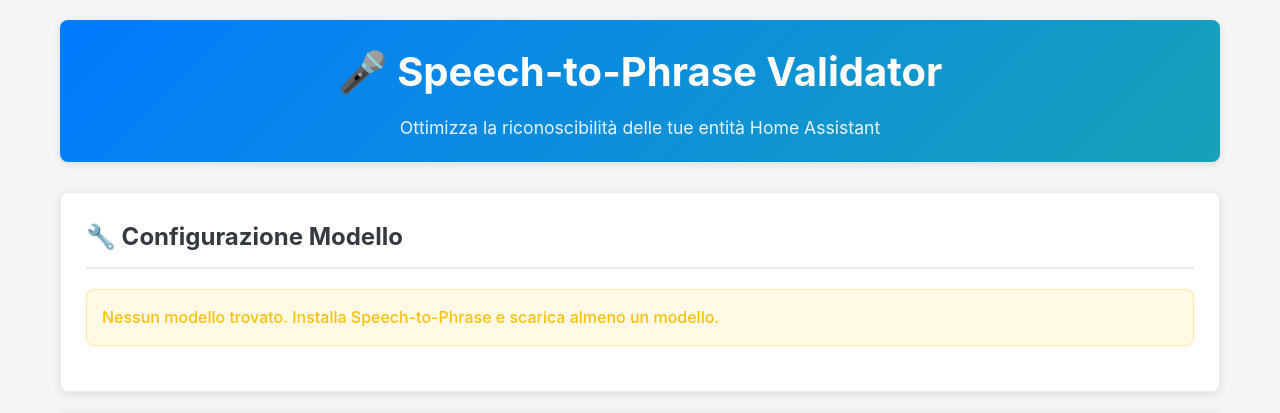
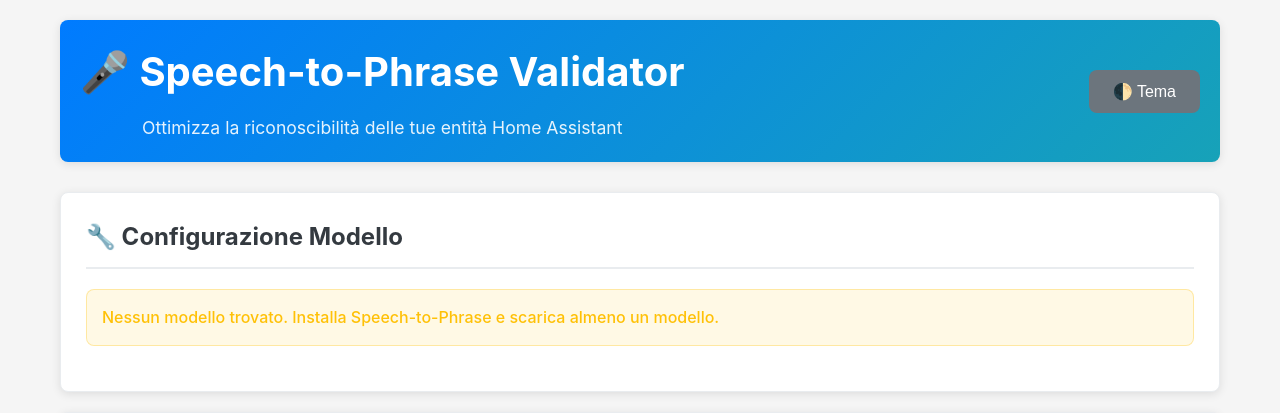
Before and after one commit to remonzo/speech-to-phrase-validator, a FastAPI app: page / in a window 1280 px wide. Shown: the top 413 px of the page. Run offline with FastAPI, Linux system fonts and the light colour scheme; some libraries are stand-ins or nearby versions.

Commit message:
Add manual theme toggle button for testing dark mode
- Add theme toggle button in header for manual testing
- Implement JavaScript theme switching with localStorage persistence
- Add CSS class-based dark theme override for reliable activation
- Auto-detect system theme preference on page load
- Update version to 1.5.2 for theme toggle feature

Now users can manually test and switch between light/dark themes
regardless of system settings, with preference persistence.

🤖 Generated with [Claude Code](https://claude.ai/code)

Co-Authored-By: Claude <noreply@anthropic.com>

```diff
--- a/build.yaml
+++ b/build.yaml
@@ -5,5 +5,5 @@ build_from:
   armv7: ghcr.io/home-assistant/armv7-base:3.20
   i386: ghcr.io/home-assistant/i386-base:3.20
 args:
-  BUILD_DATE: "2024-09-21-v26"
-  BUILD_VERSION: "1.5.1"
+  BUILD_DATE: "2024-09-21-v27"
+  BUILD_VERSION: "1.5.2"
--- a/config.yaml
+++ b/config.yaml
@@ -1,5 +1,5 @@
 name: "Speech-to-Phrase Validator"
-version: "1.5.1"
+version: "1.5.2"
 slug: "stp_validator"
 description: "Tool di validazione e ottimizzazione per Speech-to-Phrase che aiuta a verificare la riconoscibilità di parole ed entità"
 url: "https://github.com/remonzo/speech-to-phrase-validator"
--- a/src/web/static/css/style.css
+++ b/src/web/static/css/style.css
@@ -22,7 +22,7 @@
 }
 
 /* Dark theme colors */
-@media (prefers-color-scheme: dark) {
+@media (prefers-color-scheme: dark), .dark-theme {
     :root {
         --primary-color: #0d6efd;
         --success-color: #198754;
@@ -41,6 +41,26 @@
         --card-bg: #2d2d2d;
         --input-bg: #3d3d3d;
     }
+}
+
+/* Force dark theme when class is applied */
+body.dark-theme {
+    --primary-color: #0d6efd;
+    --success-color: #198754;
+    --warning-color: #ffc107;
+    --danger-color: #dc3545;
+    --info-color: #0dcaf0;
+    --light-color: #495057;
+    --dark-color: #f8f9fa;
+    --box-shadow: 0 2px 10px rgba(0,0,0,0.3);
+
+    --bg-primary: #1a1a1a;
+    --bg-secondary: #2d2d2d;
+    --text-primary: #f8f9fa;
+    --text-secondary: #adb5bd;
+    --border-color: #495057;
+    --card-bg: #2d2d2d;
+    --input-bg: #3d3d3d;
 }
 
 * {
--- a/src/web/static/js/app.js
+++ b/src/web/static/js/app.js
@@ -1,4 +1,28 @@
 // Speech-to-Phrase Validator JavaScript
+
+// Theme management
+function toggleTheme() {
+    const body = document.body;
+    const isDark = body.classList.contains('dark-theme');
+
+    if (isDark) {
+        body.classList.remove('dark-theme');
+        localStorage.setItem('theme', 'light');
+    } else {
+        body.classList.add('dark-theme');
+        localStorage.setItem('theme', 'dark');
+    }
+}
+
+// Load saved theme on page load
+document.addEventListener('DOMContentLoaded', function() {
+    const savedTheme = localStorage.getItem('theme');
+    const prefersDark = window.matchMedia('(prefers-color-scheme: dark)').matches;
+
+    if (savedTheme === 'dark' || (!savedTheme && prefersDark)) {
+        document.body.classList.add('dark-theme');
+    }
+});
 
 // Utility functions
 function showLoading() {
--- a/src/web/templates/index.html
+++ b/src/web/templates/index.html
@@ -11,8 +11,15 @@
 <body>
     <div class="container">
         <header>
-            <h1>🎤 Speech-to-Phrase Validator</h1>
-            <p class="subtitle">Ottimizza la riconoscibilità delle tue entità Home Assistant</p>
+            <div style="display: flex; justify-content: space-between; align-items: center;">
+                <div>
+                    <h1>🎤 Speech-to-Phrase Validator</h1>
+                    <p class="subtitle">Ottimizza la riconoscibilità delle tue entità Home Assistant</p>
+                </div>
+                <button id="theme-toggle" class="btn btn-secondary" style="margin-left: 20px;" onclick="toggleTheme()">
+                    🌓 Tema
+                </button>
+            </div>
         </header>
 
         {% if not has_validator %}
```
Also changed, not shown: 1 other file.
